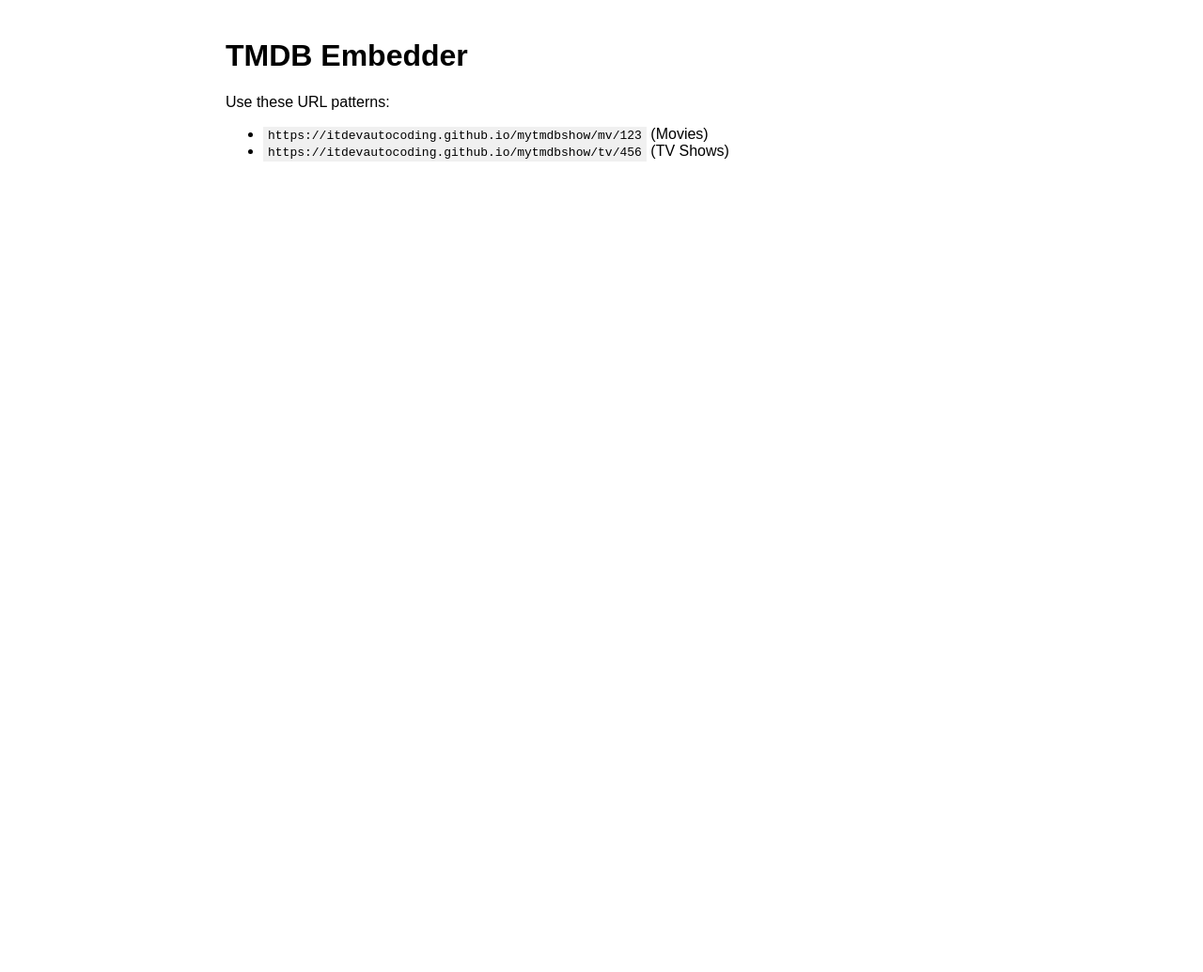
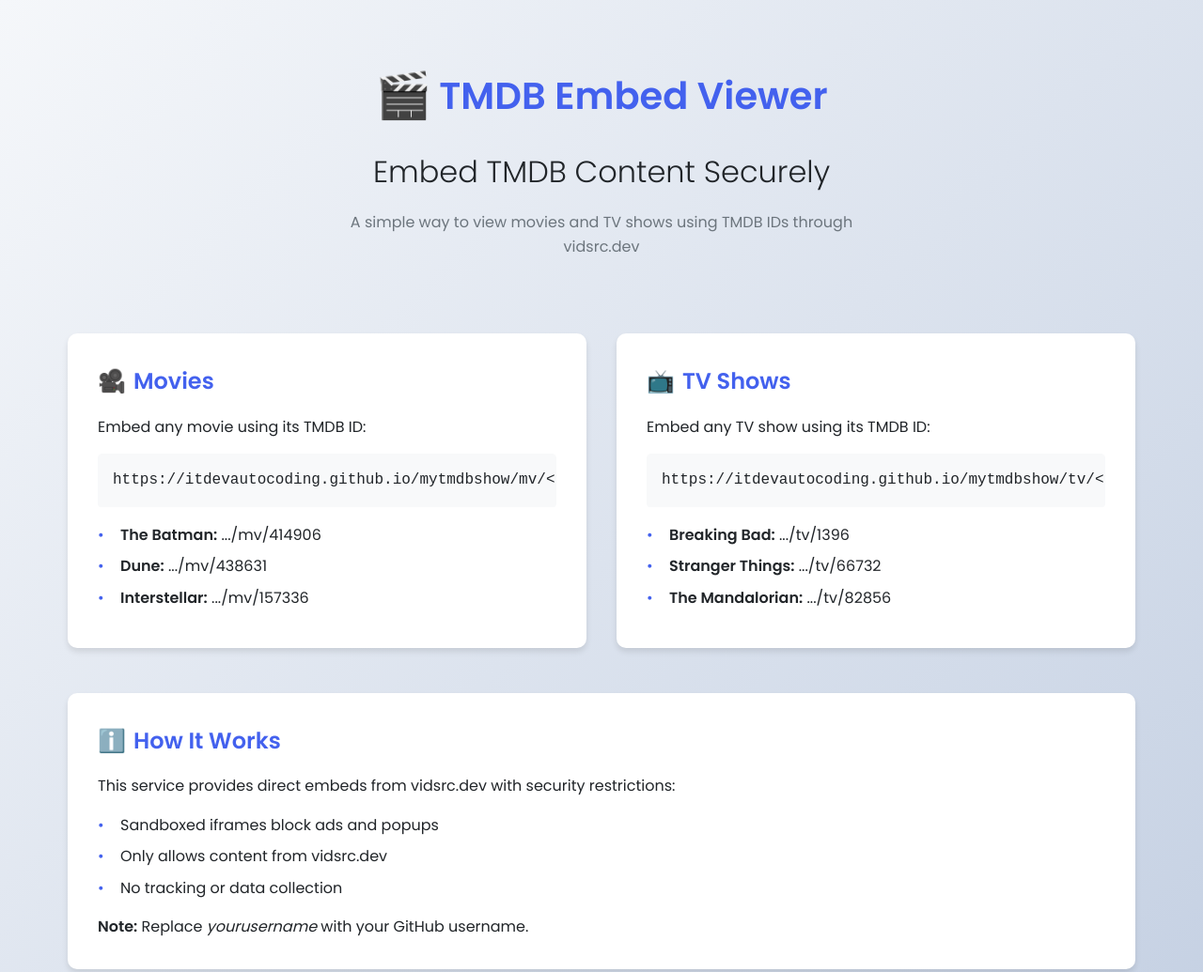
Before and after one commit to itdevautocoding/mytmdbshow, a plain HTML site: page index.html in a window 1280 px wide. Shown: the top 1035 px of the page at 94% size. Before the commit the page ends 800 px from the top, so only its background shows below. Drawn offline with Linux system fonts and the light colour scheme.

Commit message:
home index

```diff
--- a/index.html
+++ b/index.html
@@ -1,18 +1,199 @@
 <!DOCTYPE html>
-<html>
+<html lang="en">
 <head>
-    <title>TMDB Embedder</title>
+    <meta charset="UTF-8">
+    <meta name="viewport" content="width=device-width, initial-scale=1.0">
+    <title>TMDB Embed Viewer</title>
+    <link rel="preconnect" href="https://fonts.googleapis.com">
+    <link rel="preconnect" href="https://fonts.gstatic.com" crossorigin>
+    <link href="https://fonts.googleapis.com/css2?family=Poppins:wght@300;400;600&display=swap" rel="stylesheet">
     <style>
-        body { font-family: Arial, sans-serif; max-width: 800px; margin: 0 auto; padding: 20px; }
-        code { background: #f0f0f0; padding: 2px 5px; }
+        :root {
+            --primary: #4361ee;
+            --secondary: #3f37c9;
+            --dark: #212529;
+            --light: #f8f9fa;
+            --shadow: 0 4px 6px rgba(0, 0, 0, 0.1);
+        }
+
+        * {
+            margin: 0;
+            padding: 0;
+            box-sizing: border-box;
+        }
+
+        body {
+            font-family: 'Poppins', sans-serif;
+            background: linear-gradient(135deg, #f5f7fa 0%, #c3cfe2 100%);
+            min-height: 100vh;
+            color: var(--dark);
+            line-height: 1.6;
+        }
+
+        .container {
+            max-width: 1200px;
+            margin: 0 auto;
+            padding: 2rem;
+        }
+
+        header {
+            text-align: center;
+            margin-bottom: 3rem;
+            padding: 2rem 0;
+        }
+
+        .logo {
+            font-size: 2.5rem;
+            font-weight: 600;
+            color: var(--primary);
+            margin-bottom: 1rem;
+            display: flex;
+            align-items: center;
+            justify-content: center;
+            gap: 0.5rem;
+        }
+
+        .logo-icon {
+            font-size: 3rem;
+        }
+
+        h1 {
+            font-weight: 300;
+            margin-bottom: 1rem;
+        }
+
+        .subtitle {
+            color: #6c757d;
+            max-width: 600px;
+            margin: 0 auto;
+        }
+
+        .card-container {
+            display: grid;
+            grid-template-columns: repeat(auto-fit, minmax(300px, 1fr));
+            gap: 2rem;
+            margin: 3rem 0;
+        }
+
+        .card {
+            background: white;
+            border-radius: 10px;
+            padding: 2rem;
+            box-shadow: var(--shadow);
+            transition: transform 0.3s ease;
+        }
+
+        .card:hover {
+            transform: translateY(-5px);
+        }
+
+        .card h2 {
+            color: var(--primary);
+            margin-bottom: 1rem;
+            display: flex;
+            align-items: center;
+            gap: 0.5rem;
+        }
+
+        .card-icon {
+            font-size: 1.5rem;
+        }
+
+        .url-example {
+            background: var(--light);
+            padding: 1rem;
+            border-radius: 5px;
+            font-family: 'Courier New', monospace;
+            margin: 1rem 0;
+            overflow-x: auto;
+        }
+
+        .example-list {
+            list-style: none;
+            margin-top: 1rem;
+        }
+
+        .example-list li {
+            margin-bottom: 0.5rem;
+            position: relative;
+            padding-left: 1.5rem;
+        }
+
+        .example-list li::before {
+            content: "•";
+            color: var(--primary);
+            position: absolute;
+            left: 0;
+        }
+
+        footer {
+            text-align: center;
+            margin-top: 3rem;
+            padding: 2rem 0;
+            color: #6c757d;
+            border-top: 1px solid #dee2e6;
+        }
+
+        @media (max-width: 768px) {
+            .container {
+                padding: 1rem;
+            }
+
+            .logo {
+                font-size: 2rem;
+            }
+        }
     </style>
 </head>
 <body>
-    <h1>TMDB Embedder</h1>
-    <p>Use these URL patterns:</p>
-    <ul>
-        <li><code>https://itdevautocoding.github.io/mytmdbshow/mv/123</code> (Movies)</li>
-        <li><code>https://itdevautocoding.github.io/mytmdbshow/tv/456</code> (TV Shows)</li>
-    </ul>
+    <div class="container">
+        <header>
+            <div class="logo">
+                <span class="logo-icon">🎬</span>
+                <span>TMDB Embed Viewer</span>
+            </div>
+            <h1>Embed TMDB Content Securely</h1>
+            <p class="subtitle">A simple way to view movies and TV shows using TMDB IDs through vidsrc.dev</p>
+        </header>
+
+        <div class="card-container">
+            <div class="card">
+                <h2><span class="card-icon">🎥</span> Movies</h2>
+                <p>Embed any movie using its TMDB ID:</p>
+                <div class="url-example">https://itdevautocoding.github.io/mytmdbshow/mv/&lt;tmdb_id&gt;</div>
+                <ul class="example-list">
+                    <li><strong>The Batman:</strong> .../mv/414906</li>
+                    <li><strong>Dune:</strong> .../mv/438631</li>
+                    <li><strong>Interstellar:</strong> .../mv/157336</li>
+                </ul>
+            </div>
+
+            <div class="card">
+                <h2><span class="card-icon">📺</span> TV Shows</h2>
+                <p>Embed any TV show using its TMDB ID:</p>
+                <div class="url-example">https://itdevautocoding.github.io/mytmdbshow/tv/&lt;tmdb_id&gt;</div>
+                <ul class="example-list">
+                    <li><strong>Breaking Bad:</strong> .../tv/1396</li>
+                    <li><strong>Stranger Things:</strong> .../tv/66732</li>
+                    <li><strong>The Mandalorian:</strong> .../tv/82856</li>
+                </ul>
+            </div>
+        </div>
+
+        <div class="card">
+            <h2><span class="card-icon">ℹ️</span> How It Works</h2>
+            <p>This service provides direct embeds from vidsrc.dev with security restrictions:</p>
+            <ul class="example-list">
+                <li>Sandboxed iframes block ads and popups</li>
+                <li>Only allows content from vidsrc.dev</li>
+                <li>No tracking or data collection</li>
+            </ul>
+            <p style="margin-top: 1rem;"><strong>Note:</strong> Replace <em>yourusername</em> with your GitHub username.</p>
+        </div>
+
+        <footer>
+            <p>Hosted on GitHub Pages • Not affiliated with TMDB or vidsrc.dev</p>
+        </footer>
+    </div>
 </body>
 </html>
```
